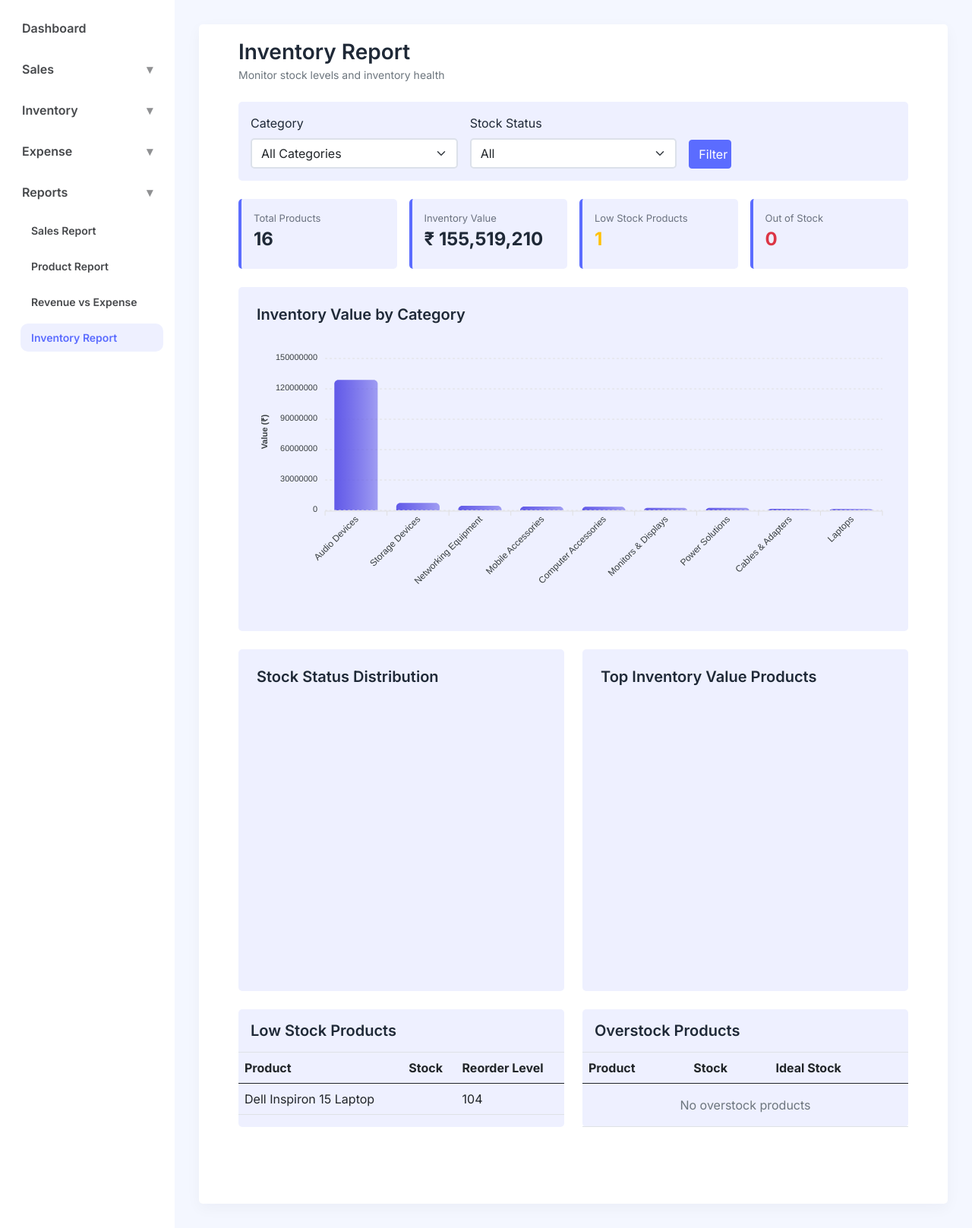
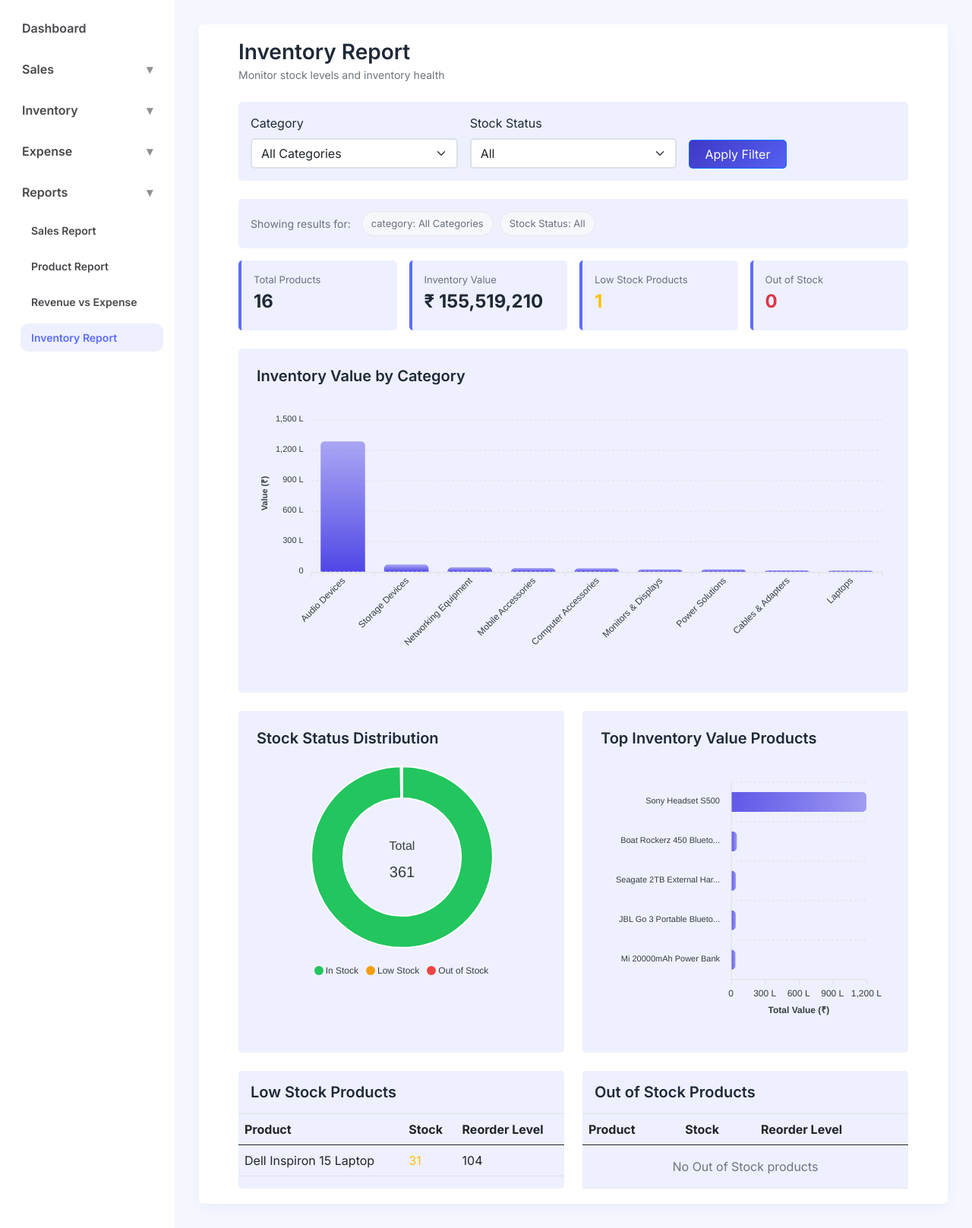
Before and after one commit to py-abhishek/django-sales-analytics, a Django app: page /reports/inventory/ in a window 1280 px wide. Shown: the part 70-1687 px from the top of the page at 76% size. Run offline with Django 4.2, Linux system fonts and the light colour scheme; data comes from the database, SQL or seed files in the repository; both versions use the stored data as it was after the commit; parts of the project's set-up code (start-up, migrations or seed data) failed here and were passed over; some libraries are stand-ins or nearby versions.

Commit message:
all reports created

```diff
--- a/inventory/services.py
+++ b/inventory/services.py
@@ -3,7 +3,7 @@ from django.db.models import Sum
 def get_sales_insights(all_sales):
     totals =all_sales.aggregate(
         total_quantity_sold = Sum('quantity'),
-        total_revenue = Sum('item_total'),
+        total_revenue = Sum('item_total_price'),
         total_profit = Sum('item_profit')
     )
     return { k: v or 0 for k, v in totals.items() }
--- a/sales/forms.py
+++ b/sales/forms.py
@@ -41,7 +41,7 @@ class SaleItemForm(forms.ModelForm):
     def __init__(self, *args, **kwargs):
         super().__init__(*args, **kwargs)
 
-        self.fields['product'].empty_label = 'Select Product'
+        self.fields['product'].empty_label = 'Choose Product'
 
 
 
--- a/sales/views.py
+++ b/sales/views.py
@@ -1,5 +1,4 @@
 from django.shortcuts import render, redirect, get_object_or_404
-from django.db import transaction
 from django.views.generic import ListView, DetailView
 from django.views import View
 from django.urls import reverse_lazy
@@ -74,7 +73,7 @@ class SalesCreateView(View):
                 return redirect(reverse_lazy('sale_success', kwargs={'pk':saved_sale.id}))
             except Exception as e:
                 logger.error(e)
-                sale_form.add_error(None, str(e))
+                sale_form.add_error(None, e)
 
         logger.info("Error while creating sale")
         return render(request, 'sales/create_sale.html', {
--- a/static/css/base.css
+++ b/static/css/base.css
@@ -3,17 +3,28 @@
 =================================*/
 :root {
 
-    /* Brand */
+    /* Brand Blue */
     --clr-primary: #5b6cff;
+    --clr-secondary: #4038c6;
+    --clr-primary-hover: #4a59e3;
     --clr-primary-medium: #dbdffc;
     --clr-primary-soft: #eef0ff;
+
+    /* Brand Green */
+    /* --clr-secondary: #13452D;
+    --clr-primary: #227D53; */
 
     /* Accent */
     --clr-accent: #00c2ff;
 
+    /* Gradients */
+    --primary-gradient: linear-gradient(135deg, var(--clr-secondary), var(--clr-primary));
+    --secondary-gradient: linear-gradient(130deg, var(--clr-primary-hover), var(--clr-primary));
+
     /* Backgrounds */
     --clr-bg-main: #ffffff;
     --clr-bg-content: #f4f7ff;
+    /* --clr-bg-content: #E8EAEC; */
     --clr-bg-btn-secondary: #eaeaea;
     --clr-bg-components: #f5f7fa;
 
@@ -22,6 +33,7 @@
     --clr-text-medium: #46484b;
     --clr-text-muted: #6b7280;
     --clr-text-placeholder: #c4c7cc;
+    --clr-text-light: #fefefc;
 
     /* Borders */
     --clr-border: #dce1ea;
@@ -32,6 +44,13 @@
     --radius: 5px;
 
     --nav-height: 70px;
+
+    /* Spacing */
+    --space-xs: 8px;
+    --space-sm: 12px;
+    --space-md: 16px;
+    --space-lg: 24px;
+    --space-xl: 32px;
 }
 
 * {
@@ -107,3 +126,11 @@ p {
 .transition {
     transition: all 0.2s ease;
 }
+
+
+/* Error Messages */
+.errorlist {
+    list-style-type: none;
+    padding-left: 0;
+    color: #cd3f3f;
+}
--- a/static/css/components.css
+++ b/static/css/components.css
@@ -1,3 +1,11 @@
+/* Cards */
+.card-important {
+    background: var(--primary-gradient);
+    border-radius: var(--radius);
+    height: 100%;
+    color: var(--clr-text-light) !important;
+}
+
 .custom-card {
     background: #ffffff;
     border-radius: var(--radius);
@@ -17,8 +25,13 @@
     margin-bottom: 4px;
 }
 
+.text-bold {
+    font-weight: 700 !important;
+}
+
 .info-value {
     font-weight: 500;
+    color: var(--clr-text-medium);
 }
 
 /* FILTER INFORMATINO SECTION */
@@ -84,12 +97,14 @@
 
 /* Buttons */
 .btn-primary {
-    background: var(--clr-primary);
-    border-color: var(--clr-primary);
+    background: var(--primary-gradient);
+    background-size: 130% 130%;
+    border-radius: var(--radius);
+    transition: background-position 0.5s ease, transform 0.3s ease;
 }
 
 .btn-primary:hover {
-    background: #4a59e3;
+    background-position: right center;
 }
 
 .btn-secondary {
--- a/static/js/charts.js
+++ b/static/js/charts.js
@@ -227,7 +227,16 @@ export class HorizontalBarchart {
 
             xaxis: {
                 categories: labels,
-                title: { text: titleX }
+                title: { text: titleX },
+                tickAmount: 5,
+                labels: {
+                    formatter: function (val) {
+                        if (val > 100000) {
+                            return (val / 100000).toLocaleString("en-IN") + " L"; // Lakh
+                        }
+                        return  val.toLocaleString("en-IN")
+                    }
+                }
             },
 
             dataLabels: {
@@ -237,6 +246,10 @@ export class HorizontalBarchart {
             tooltip: {
                 y: {
                     formatter: (value) => {
+                        // let value = val
+                        // if (val > 1000) {
+                        //     value = (val / 1000).toLocaleString("en-IN") + " Thousands"// Simplify large values
+                        // }
 
                         if (this.tpUnitPos === "prefix") {
                                 return this.toolTipUnit + " " + value.toLocaleString("en-IN")
@@ -330,7 +343,15 @@ export class Barchart {
             },
 
             yaxis: {
-                title: { text: titleY }
+                title: { text: titleY },
+                labels: {
+                    formatter: function (val) {
+                        if (val > 100000) {
+                            return (val / 100000).toLocaleString("en-IN") + " L" // Lakh
+                        }
+                        return  val.toLocaleString("en-IN")
+                    }
+                }
             },
 
             dataLabels: {
@@ -362,14 +383,14 @@ export class Barchart {
             type: "gradient",
             gradient: {
                 shade: "light",
-                type: "horizontal",
+                type: "vertical",
                 shadeIntensity: 0.1,
-                opacityFrom: 1,
-                opacityTo: 0.7,
+                opacityFrom: 0.7,
+                opacityTo: 1,
                 stops: [0, 100]
             }
             }
-        };
+        }
     }
 
     create() {
@@ -393,13 +414,14 @@ export class Barchart {
 }
 
 export class DonutChart {
-     constructor(chartContainer, labels, data, seriesName, toolTipUnit="", tpUnitPos="") {
+     constructor(chartContainer, labels, data, seriesName, toolTipUnit="", tpUnitPos="", colors=chartPalette) {
         this.container = chartContainer
         this.labels = labels
         this.data = data
         this.seriesName = seriesName
         this.toolTipUnit = toolTipUnit
         this.tpUnitPos = tpUnitPos
+        this.colors = colors
 
         this.options = {
             chart: {
@@ -411,7 +433,7 @@ export class DonutChart {
 
             labels: labels,
 
-            colors: chartPalette,
+            colors: this.colors,
 
             legend: {
                 position: "bottom"
--- a/static/js/reports/inventory_report.js
+++ b/static/js/reports/inventory_report.js
@@ -17,3 +17,37 @@ function createInvCatChart() {
 }
 
 createInvCatChart()
+
+
+// Stock Status Distribution Chart
+function createDistStockChart() {
+        const chartContainer = document.querySelector("#stockDistributionChart");
+        const labels = utils.parseJson(document.querySelector("#dist_stock_labels"));
+        const data = utils.parseJson(document.querySelector("#dist_stock_data"));
+        let seriesName = "Product"
+        let toolTipUnit = "Products"
+        let tpUnitPos = "suffix"
+        let colors = [charts.chartColors.success, charts.chartColors.warning, charts.chartColors.danger]
+
+        let topCategoriesChart = new charts.DonutChart(chartContainer, labels, data, seriesName, toolTipUnit, tpUnitPos, colors)
+        topCategoriesChart.create()
+}
+
+createDistStockChart()
+
+
+function createTopInvProductsChart() {
+    const chartContainer = document.querySelector("#TopInvProductsChart");
+    const labels = utils.parseJson(document.querySelector("#top_inv_pro_labels"));
+    const data = utils.parseJson(document.querySelector("#top_inv_pro_data"));
+    let titleX = "Total Value (₹)"
+    let seriesName = ""
+    let toolTipUnit = "₹"
+    let tpUnitPos = "prefix"
+
+    let topProductsChart = new charts.HorizontalBarchart(chartContainer, labels, data, seriesName, titleX, toolTipUnit, tpUnitPos)
+    topProductsChart.create()
+
+}
+
+createTopInvProductsChart()
--- a/templates/inventory/product_categories.html
+++ b/templates/inventory/product_categories.html
@@ -19,7 +19,7 @@
 
         <div>
             <button class="btn btn-primary" data-bs-toggle="modal" data-bs-target="#addCategoryModal">
-                + Add Category
+                + Add New Category
             </button>
             {% comment %} <a href="{% url 'add_product' %}" class="btn btn-secondary">
                 + Add Product
--- a/templates/partials/navbar.html
+++ b/templates/partials/navbar.html
@@ -28,7 +28,7 @@
                 <div class="fw-semibold">Abhishek</div>
                 <small class="text-muted">admin@company.com</small>
             </li>
-            <li>
+            <li class="pt-2">
                 <a class="dropdown-item" href="#">
                     Profile
                 </a>
--- a/templates/partials/sidebar.html
+++ b/templates/partials/sidebar.html
@@ -18,7 +18,6 @@
             data-bs-toggle="collapse"
             href="#salesMenu"
             role="button">
-
                 Sales
                 <span class="arrow">▾</span>
             </a>
--- a/templates/reports/inventory_report.html
+++ b/templates/reports/inventory_report.html
@@ -57,13 +57,33 @@
                     </select>
                 </div>
 
-                <div class="col-md-1">
-                    <button class="btn btn-primary w-100">Filter</button>
+                <div class="col-md-2">
+                    <button class="btn btn-primary w-100">Apply Filter</button>
                 </div>
 
             </div>
 
         </form>
+
+    </div>
+
+
+    <!-- CURRENT FILTER INFORMATION -->
+    <div class="card-soft p-3 mb-3">
+
+        <div class="d-flex flex-wrap align-items-center gap-2 filter-info">
+
+            <span class="filter-label">Showing results for:</span>
+
+            <div class="filter-chip">
+                category: All Categories
+            </div>
+
+            <div class="filter-chip">
+                Stock Status: All
+            </div>
+
+        </div>
 
     </div>
 
@@ -133,10 +153,10 @@
 
                 <h5 class="mb-3">Stock Status Distribution</h5>
 
-                <div id="stockStatusChart"></div>
+                <div id="stockDistributionChart"></div>
 
-                {{ stock_status.labels|json_script:"stock_status_labels" }}
-                {{ stock_status.data|json_script:"stock_status_data" }}
+                {{ distributed_stock.labels|json_script:"dist_stock_labels" }}
+                {{ distributed_stock.data|json_script:"dist_stock_data" }}
 
             </div>
 
@@ -150,10 +170,10 @@
 
                 <h5 class="mb-3">Top Inventory Value Products</h5>
 
-                <div id="topInventoryValueChart"></div>
+                <div id="TopInvProductsChart"></div>
 
-                {{ top_inventory_products.labels|json_script:"top_inventory_labels" }}
-                {{ top_inventory_products.data|json_script:"top_inventory_data" }}
+                {{ top_inventory_products.labels|json_script:"top_inv_pro_labels" }}
+                {{ top_inventory_products.data|json_script:"top_inv_pro_data" }}
 
             </div>
 
@@ -195,7 +215,7 @@
                             <td>{{ product.name }}</td>
 
                             <td class="text-warning fw-semibold">
-                                {{ product.stock }}
+                                {{ product.stock_quantity }}
                             </td>
 
                             <td>{{ product.reorder_level }}</td>
@@ -223,13 +243,13 @@
         </div>
 
 
-        <!-- OVERSTOCK PRODUCTS -->
+        <!-- OUT OF STOCK PRODUCTS -->
         <div class="col-md-6">
 
             <div class="card-soft">
 
                 <div class="p-3 border-bottom">
-                    <h5 class="mb-0">Overstock Products</h5>
+                    <h5 class="mb-0">Out of Stock Products</h5>
                 </div>
 
                 <div class="table-responsive">
@@ -240,23 +260,23 @@
                             <tr>
                                 <th>Product</th>
                                 <th>Stock</th>
-                                <th>Ideal Stock</th>
+                                <th>Reorder Level</th>
                             </tr>
                         </thead>
 
                         <tbody>
 
-                        {% for product in overstock_products %}
+                        {% for product in out_of_stock_products %}
 
                         <tr>
 
                             <td>{{ product.name }}</td>
 
-                            <td class="fw-semibold">
-                                {{ product.stock }}
+                            <td class="fw-semibold text-danger">
+                                {{ product.stock_quantity }}
                             </td>
 
-                            <td>{{ product.ideal_stock }}</td>
+                            <td>{{ product.reorder_level }}</td>
 
                         </tr>
 
@@ -264,7 +284,7 @@
 
                         <tr>
                             <td colspan="3" class="text-center py-3 text-muted">
-                                No overstock products
+                                No Out of Stock products
                             </td>
                         </tr>
 
```
Also changed, not shown: reports/services/inventory_analysis.py (+10 -9 lines), sales/services.py (+38 -28 lines), static/css/layout.css (+58 -53 lines), templates/reports/revenue_exp_report.html (+20 -3 lines), templates/sales/create_sale.html (+7 -9 lines), templates/sales/sale_success.html (+1 -31 lines), db.sqlite3, inventory/migrations/0008_rename_stock_quantity_product_quantity.py (added), inventory/migrations/0009_rename_quantity_product_stock_quantity.py (added).
